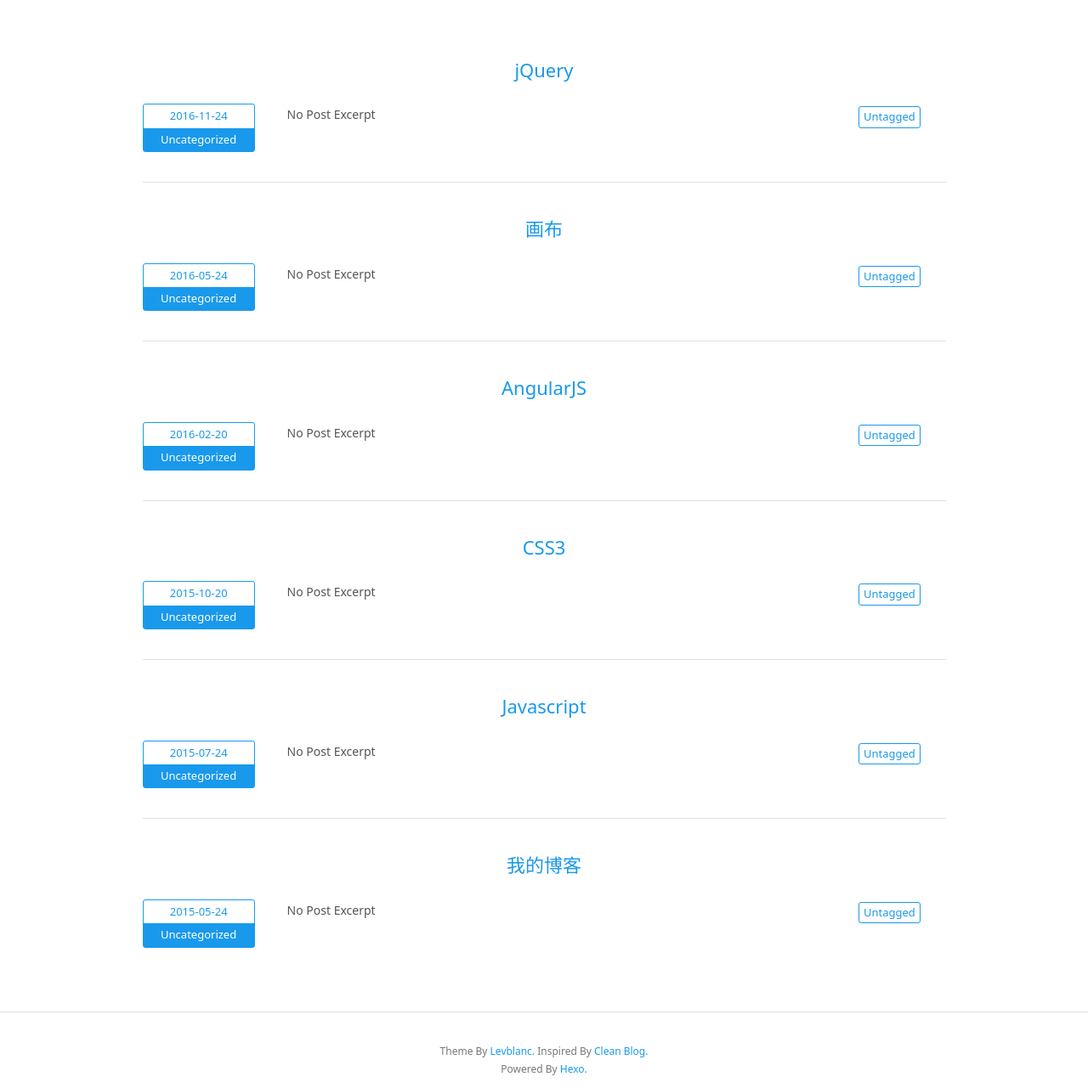
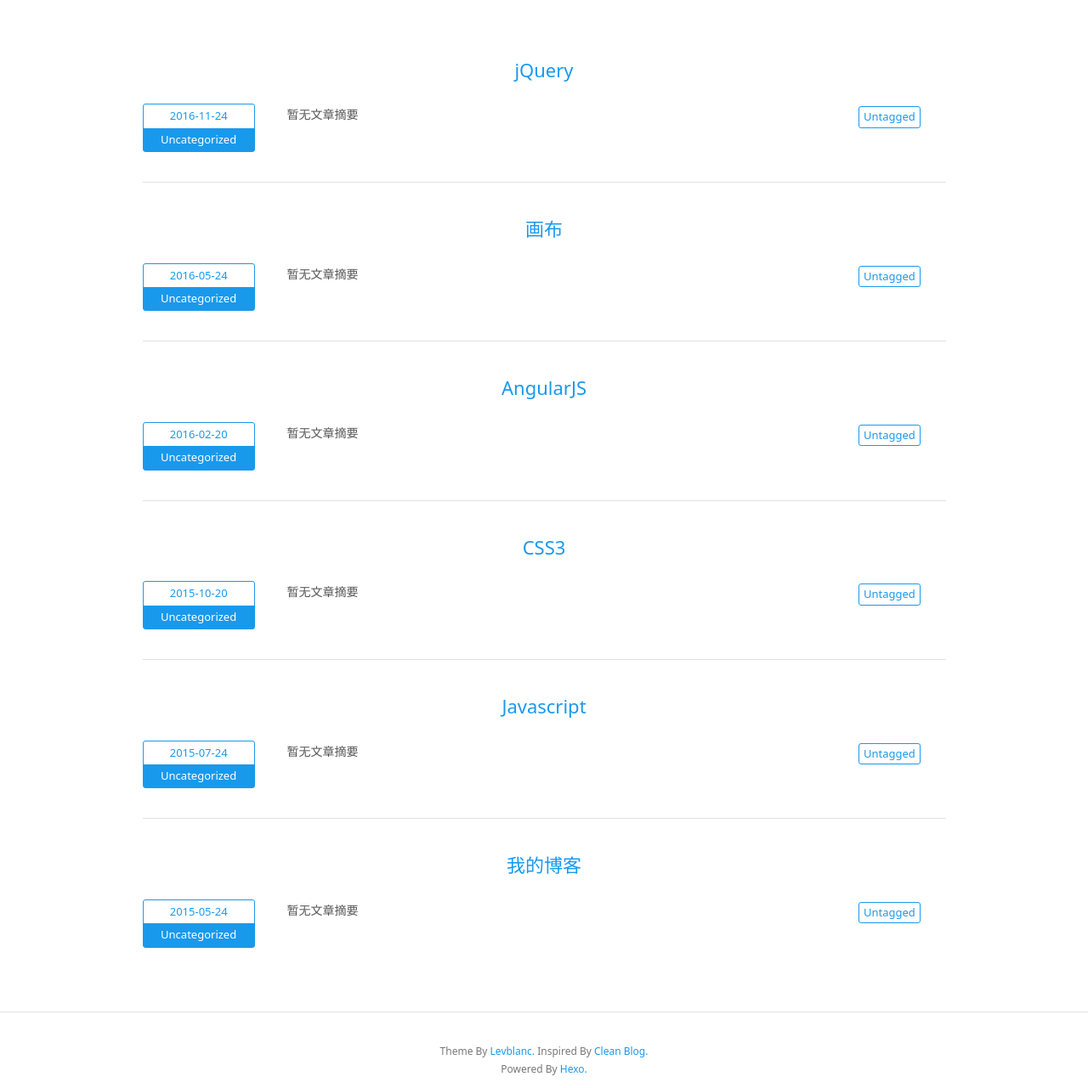
Before and after one commit to zhangxf819/aliyun, a plain HTML site: page index.html in a window 1280 px wide. Shown: the part 286-1567 px from the top of the page at 85% size. Drawn offline with Linux system fonts and the light colour scheme.

Commit message:
Site updated: 2016-11-24 17:28:34

```diff
--- a/index.html
+++ b/index.html
@@ -109,7 +109,7 @@
       </div>
     </div>
     <!-- Post Excerpt -->
-    <div class="excerpt typo">No Post Excerpt</div>
+    <div class="excerpt typo">暂无文章摘要</div>
     <!-- Post Tags -->
     <div class="tags">
 
@@ -135,7 +135,7 @@
       </div>
     </div>
     <!-- Post Excerpt -->
-    <div class="excerpt typo">No Post Excerpt</div>
+    <div class="excerpt typo">暂无文章摘要</div>
     <!-- Post Tags -->
     <div class="tags">
 
@@ -161,7 +161,7 @@
       </div>
     </div>
     <!-- Post Excerpt -->
-    <div class="excerpt typo">No Post Excerpt</div>
+    <div class="excerpt typo">暂无文章摘要</div>
     <!-- Post Tags -->
     <div class="tags">
 
@@ -187,7 +187,7 @@
       </div>
     </div>
     <!-- Post Excerpt -->
-    <div class="excerpt typo">No Post Excerpt</div>
+    <div class="excerpt typo">暂无文章摘要</div>
     <!-- Post Tags -->
     <div class="tags">
 
@@ -213,7 +213,7 @@
       </div>
     </div>
     <!-- Post Excerpt -->
-    <div class="excerpt typo">No Post Excerpt</div>
+    <div class="excerpt typo">暂无文章摘要</div>
     <!-- Post Tags -->
     <div class="tags">
 
@@ -239,7 +239,7 @@
       </div>
     </div>
     <!-- Post Excerpt -->
-    <div class="excerpt typo">No Post Excerpt</div>
+    <div class="excerpt typo">暂无文章摘要</div>
     <!-- Post Tags -->
     <div class="tags">
 
```
Also changed, not shown: 2015/05/24/我的博客/index.html (+1 -1 lines), 2015/07/24/Javascript/index.html (+1 -1 lines), 2015/10/20/CSS3/index.html (+1 -1 lines), 2016/02/20/AngularJS/index.html (+1 -1 lines), 2016/05/24/画布/index.html (+1 -1 lines), 2016/11/24/jQuery/index.html (+1 -1 lines).
